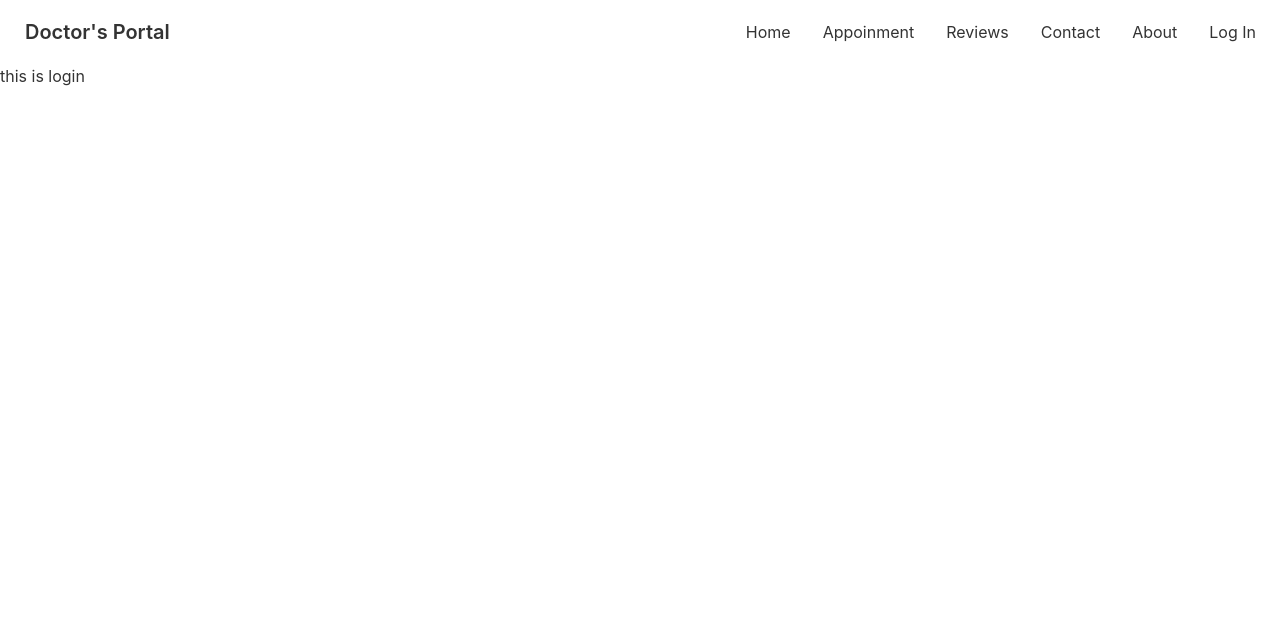
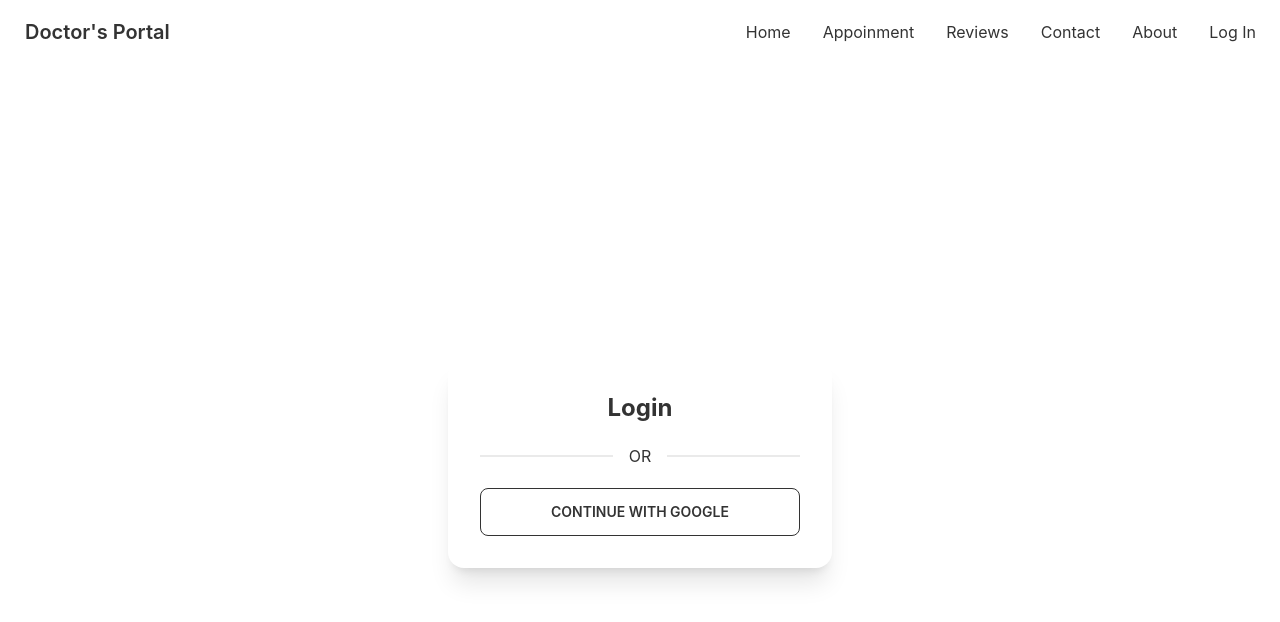
Before and after one commit to osamabinsayeed/doctor-s-portal-client, a React (Create React App) app: page /login in a window 1280 px wide. Shown: the top 622 px of the page. Built offline with nearby package versions, Linux system fonts and the light colour scheme; no server answers; the HTML template or start-up script is replaced by a standard one.

Commit message:
log in with google added

```diff
--- a/package.json
+++ b/package.json
@@ -8,9 +8,12 @@
     "@testing-library/user-event": "^13.5.0",
     "daisyui": "^2.39.0",
     "date-fns": "^2.29.3",
+    "firebase": "^9.17.1",
     "react": "^18.2.0",
     "react-day-picker": "^8.3.7",
     "react-dom": "^18.2.0",
+    "react-firebase-hooks": "^5.1.1",
+    "react-hook-form": "^7.43.1",
     "react-router-dom": "^6.4.3",
     "react-scripts": "5.0.1",
     "web-vitals": "^2.1.4"
--- a/src/Pages/Login/Login.js
+++ b/src/Pages/Login/Login.js
@@ -1,9 +1,27 @@
 import React from 'react';
+import auth from '../../firebase.init';
+
+import { useSignInWithGoogle } from 'react-firebase-hooks/auth';
 
 const Login = () => {
+
+
+
+    const [signInWithGoogle, user, loading, error] = useSignInWithGoogle(auth);
+    if (user) {
+        console.log(user);
+    }
     return (
-        <div>
-            <h1>this is login</h1>
+        <div className='flex h-screen justify-center items-center'>
+            <div className="card w-96 bg-base-100 shadow-xl">
+                <div className="card-body">
+                    <h2 className="text-center text-2xl font-bold">Login</h2>
+                    <div className='divider'>OR</div>
+                    <button
+                        onClick={() => signInWithGoogle()}
+                        className="btn btn-outline">Continue with Google</button>
+                </div>
+            </div>
         </div>
     );
 };
--- /dev/null
+++ b/src/firebase.init.js
@@ -0,0 +1,32 @@
+// Import the functions you need from the SDKs you need
+import { initializeApp } from "firebase/app";
+import { getAuth } from "firebase/auth";
+// TODO: Add SDKs for Firebase products that you want to use
+// https://firebase.google.com/docs/web/setup#available-libraries
+
+// Your web app's Firebase configuration
+const firebaseConfig = {
+
+    apiKey: process.env.REACT_APP_API_KEY,
+    authDomain: process.env.REACT_APP_AUTH_DOMAIN,
+    projectId: process.env.REACT_APP_PROJECT_ID,
+    storageBucket: process.env.REACT_APP_STORAGE_BUCKET,
+    messagingSenderId: process.env.REACT_APP_MESSAGING_SENDER_ID,
+    appId: process.env.REACT_APP_APP_ID
+
+
+    // apiKey: process.env.REACT_APP_API_KEY,
+    // authDomain: process.env.REACT_APP_AUTH_DOMAIN,
+    // projectId: process.env.REACT_APP_PROJECT_ID,
+    // storageBucket: process.env.REACT_APP_STORAGE_BUCKET,
+    // messagingSenderId: process.env.REACT_APP_MESSAGING_SENDER_ID,
+    // appId: process.env.REACT_APP_APP_ID
+};
+
+// Initialize Firebase
+const app = initializeApp(firebaseConfig);
+
+const auth = getAuth(app);
+
+
+export default auth;
```
Also changed, not shown: 1 other file (tests, documents, lock files or other folders).
